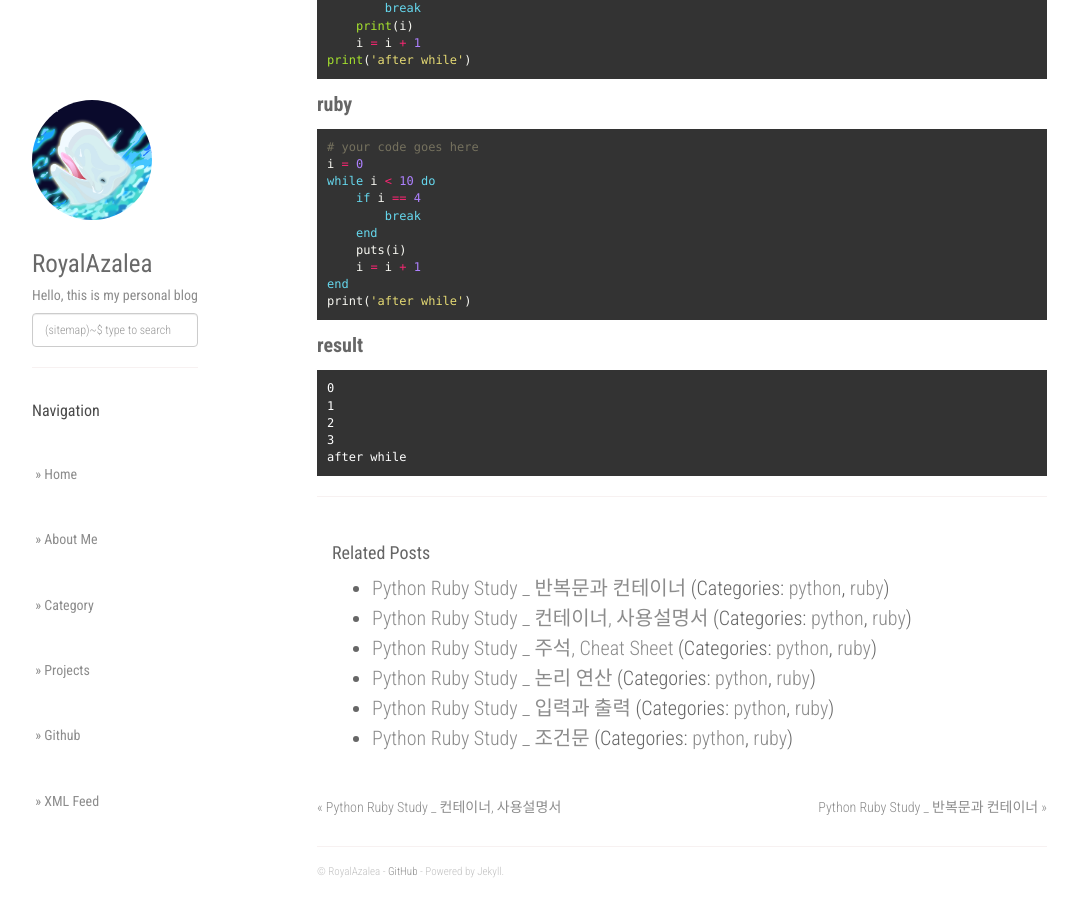
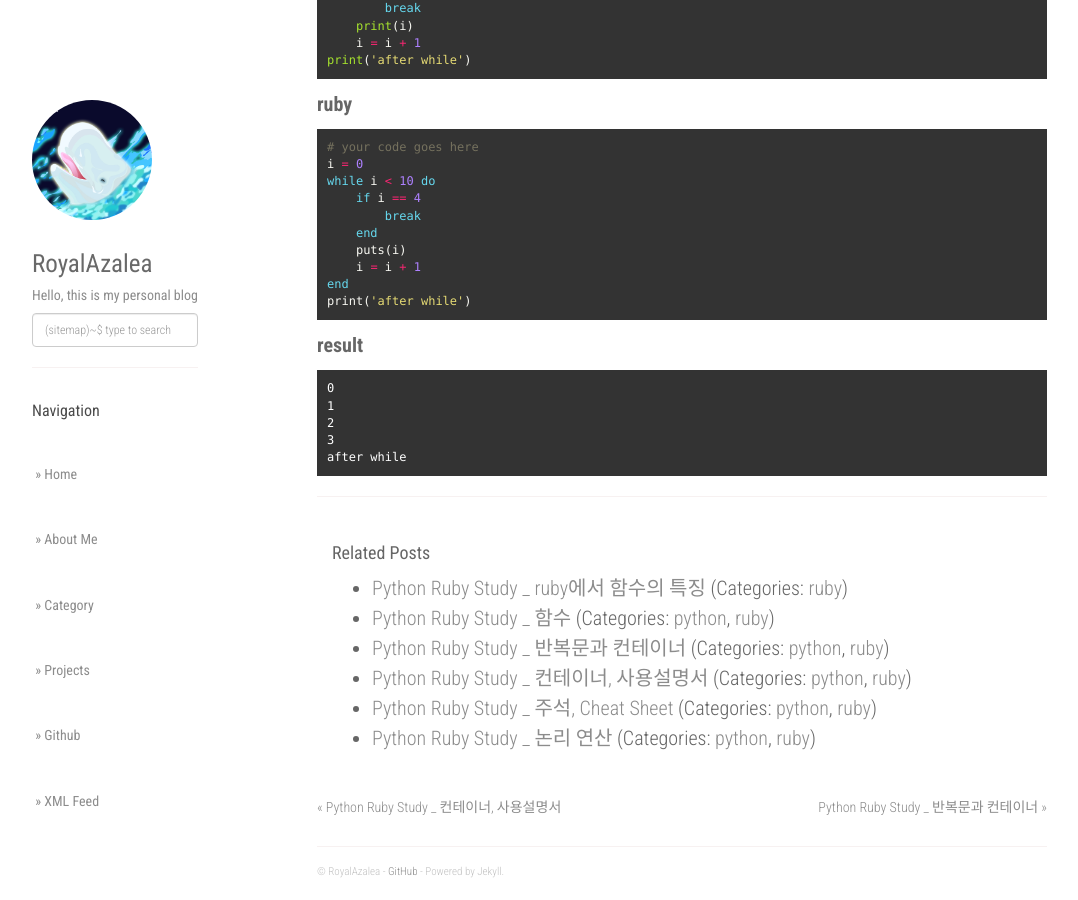
Before and after one commit to RoyalAzalea/RoyalAzalea.github.io, a Jekyll site: the page built from _posts/2017-01-19-python-ruby-study2.md, in a window 1280 px wide and 900 px high, scrolled down 1382 px. Shown: the whole window, without its empty margins (53-1131 px from the left). Built offline with Jekyll 4.4.1, drawn with Linux system fonts in a browser that asks for light colours; nearby versions of some CDN libraries; some of the changed lines change nothing that is shown; some of the changed text lies outside the part shown.

Commit message:
update_posts

````diff
--- a/_posts/2017-01-19-python-ruby-study2.md
+++ b/_posts/2017-01-19-python-ruby-study2.md
@@ -13,7 +13,7 @@
 ```python
 # your code goes here
 while False:
-	print("True parts")
+	print("false parts")
 print("After while")
 ```
 
--- /dev/null
+++ b/_posts/2017-01-21-python-ruby-study.md
@@ -0,0 +1,161 @@
+---
+layout: post
+title: "Python Ruby Study _ 함수"
+date: 2017-01-21
+categories: [python, ruby]
+---
+
+함수를 사용하면 중복된 코드를 제거할 수 있고 코드의 재활용성과 가독성을 높힐 수 있다.
+python과 ruby에서 간단한 함수를 사용하는 예제이다. python의 경우에는 들여쓰는 부분이
+함수의 영역이고 ruby에선 def-end로 함수의 영역을 알 수 있다. 참고로 python은 :써야함!
+그리고 함수의 return은 값을 반환하면서 함수의 실행을 종료시키므로 return 이후의 코드는
+실행되지 않음!
+
+**python**
+
+```python
+# your code goes here
+def a3():
+	print('aaa')
+a3()
+
+# use return
+def a4():
+	return 'aaaa'
+print(a4())
+
+# use input&return
+def b(num):
+	return 'b'*num
+print(b(5))
+```
+
+**ruby**
+
+{% highlight ruby %}
+# your code goes here
+def a3()
+	puts('aaa')
+end
+a3()
+
+# use return
+def a3()
+	return 'aaa'
+end
+puts(a3())
+
+# use input&return
+def b(num)
+	return 'b' * num
+end
+puts(b(5))
+{% endhighlight %}
+
+**result**
+
+```
+aaa
+aaa
+bbbbb
+```
+
+
+함수에서 여러개의 입력값을 받는 예제이다.
+
+**python**
+
+```python
+# your code goes here
+def mk_str(str, num):
+	return str * num
+print(mk_str('King',3))
+```
+
+**ruby**
+
+{% highlight ruby %}
+# your code goes here
+def mk_str(str, num)
+	return str * num
+end
+puts(mk_str('King',3))
+{% endhighlight %}
+
+**result**
+
+```
+KingKingKing
+```
+
+
+함수를 활용하여 간단한 로그인 시스템을 만든 예제이다.
+
+**python**
+
+```python
+# your code goes here
+input_id = input("write your name \n")
+
+def login(id):
+	members = ['Royal','Azalea','Hong']
+	for member in members:
+		if member == id:
+			return True
+	return False
+
+if login(input_id):
+	print('Welcom, '+input_id)
+else:
+	print('Sorry, you are not member')
+```
+
+**ruby**
+
+{% highlight ruby %}
+# your code goes here
+puts('write your name')
+input_id = gets.chomp()
+
+def login(id)
+	members = ['Royal','Azaela','Hong']
+	for member in members do
+		if member == id
+			return true
+		end
+	end
+	return false
+end
+
+if login(input_id)
+	puts('Welcom, '+input_id)
+else
+	puts('Sorry, you are not member')
+end
+{% endhighlight %}
+
+**input**
+
+```
+Royal
+```
+
+**result**
+
+```
+write your name
+Welcom, Royal
+```
+
+**input**
+
+```
+Yoma
+```
+
+**result**
+
+```
+write your name
+Sorry, you are not member
+```
--- /dev/null
+++ b/_posts/2017-01-21-python-ruby-study2.md
@@ -0,0 +1,212 @@
+---
+layout: post
+title: "Python Ruby Study _ ruby에서 함수의 특징"
+date: 2017-01-21
+categories: [ruby]
+---
+
+ruby에서만 해당되는 함수의 특징들을 보겠다. ruby에서 함수를 정의할때 ()를 생략할 수
+있다. 또 함수를 사용할때 ()를 생략할 수 있다.
+
+**ruby**
+
+{% highlight ruby %}
+# normal
+def f1()
+	return 'f1'
+end
+
+# erase ()
+def f2
+	return 'f2'
+end
+
+# erase ()
+puts(f1())
+puts(f2)
+{% endhighlight %}
+
+**result**
+
+```
+f1
+f2
+```
+
+
+입력값이 있는 함수를 정의할때도 ()를 생략할 수 있고, 사용할때 ()에 입력값을 담지않고
+한칸 띄우고 입력값을 써도 된다.
+
+**ruby**
+
+{% highlight ruby %}
+#normal
+def f3(a1)
+	return a1
+end
+
+def f4 a1
+	return a1
+end
+
+# erase
+puts(f3 'f3')
+puts f4 'f4'
+{% endhighlight %}
+
+**result**
+
+```
+f3
+f4
+```
+
+
+ruby에서 함수를 정의할 때 마지막 값이 자동으로 return으로 인식된다. 따로 return 선언을
+안해도 되지만 헷갈릴 수 있으니 return 선언은 꼭 해주도록 하자!
+
+**ruby**
+
+{% highlight ruby %}
+# retrun check
+def f5
+	a = 1
+	b = 2
+	a + b
+end
+puts f5
+{% endhighlight %}
+
+**result**
+
+```
+3
+```
+
+
+ruby의 코드블록(={})에 대해 보겠다. 이 부분은 문서를 많이 참고하는게 도움이 될 것이다.
+우선 ruby에서 integer의 함수인 times는 {} 안에 코드가 반복된다. upto함수는 () 안 숫자가
+될때까지 반복된다. 참고로 times에서 ||를 사용하여 안에 변수를쓰면 자동으로 0으로 초기화됨!
+그리고 변수에 정수(=integer)를 할당한 후 times함수를 사용해도 동일하게 동작한다.
+
+**ruby**
+
+{% highlight ruby %}
+# your code goes here
+5.times() {|i| puts i}
+2.times() {puts '2times'}
+3.upto(5) {|item| puts item}
+
+# use variable
+a = 4
+a.times() {puts 'vv'}
+
+# execute is ok, but can't show anything because 5 is alreay higher then 4
+# 5.upto(4) {|item| puts item}
+{% endhighlight %}
+
+**result**
+
+```
+0
+1
+2
+3
+4 << 5.times() end
+2times
+2times << 2.times() end
+3
+4
+5 << 3.upto(5) end
+vv
+vv
+vv
+vv
+```
+
+
+아래 예제를 보자. A와 B의 실행결과는 동일하다. A는 B보다 직관적이고 코드의 수도
+적고 간결하다. B는 A보다 불필요한 작업을 하였지만 while문은 다른 것들과 함께 많이
+쓰일 수 있어서 자유롭다. 이처럼 A와 B는 같은 일을 하지만 각각 장단점이 있다.
+사용시 상황에따라 각각의 장단점을 생각하여 사용하자!!!
+
+**ruby**
+
+{% highlight ruby %}
+# your code goes here
+# A times사용
+5.times() {|i| puts i}
+
+# B while문
+i = 0
+while i < 5
+	puts i
+	i += 1
+end
+{% endhighlight %}
+
+**result**
+
+```
+0
+1
+2
+3
+4 << A end
+0
+1
+2
+3
+4 << B end
+```
+
+
+코드블록과 배열을 같이쓰는 예제이다. 배열의 each는 원소를 하나씩 반복적으로 꺼낸다.
+for문을 사용한 효과가 있다. delete_if()를 사용하면 편리하게 배열의 원소를 제거할 수
+있다. arr2에서 delete_if()를 통해 item > 7 이 True가 되면 그 때의 원소를 제거한다.
+그리고 코드블록대신 do-end를 써도 똑같이 동작한다. 참고로 코드블록에 들어갈 내용이
+한줄인 경우에는 {}를 사용하고 여러줄이면 보통 do-end를 사용함!
+
+**ruby**
+
+{% highlight ruby %}
+# your code goes here
+arr = ['A','B','C']
+# downcase는 알파벳을 소문자화 해줌
+arr.each() {|item| puts item.downcase()}
+
+for value in arr
+	puts value
+end
+
+# use delete_if()
+arr2 = [1,3,56,7,13,52]
+arr2.delete_if() do |item|
+	item > 7
+end
+puts arr2
+
+arr3 = [1,3,56,7,13,52]
+arr3.delete_if() { |item|
+	item < 7
+}
+puts arr3
+{% endhighlight %}
+
+**result**
+
+```
+a
+b
+c << each end
+A
+B
+C << for end
+1
+3
+7 << puts arr2 end
+56
+7
+13
+52 << puts arr3 end
+```
````
